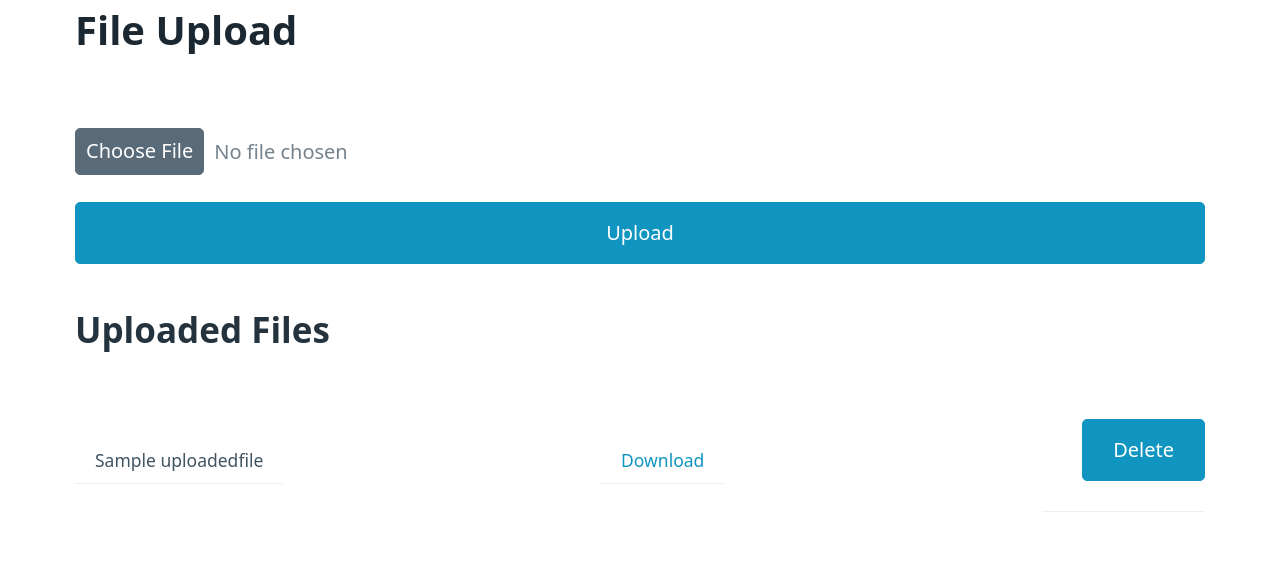
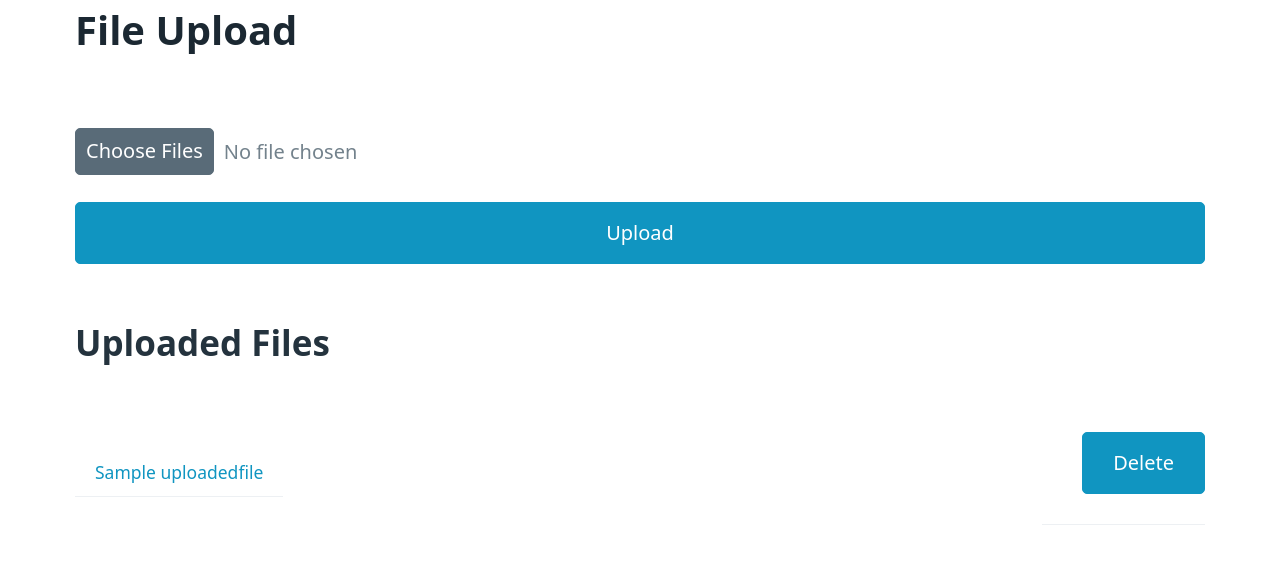
Before and after one commit to dmitriko/uploadhub, a Django app: page / in a window 1280 px wide. Shown: the top 564 px of the page. Run offline with Django 4.2, Linux system fonts and the light colour scheme; tables that the repository leaves empty hold one stand-in row (values such as "Sample post").

Commit message:
multiple files upload

```diff
--- a/fileportal/uploadhub/templates/index.html
+++ b/fileportal/uploadhub/templates/index.html
@@ -31,13 +31,12 @@
 <body>
     <div class="container">
         <h1>File Upload</h1>
-        <div class="file-upload-container">
-            <form method="post" enctype="multipart/form-data">
-                {% csrf_token %}
-                <input type="file" name="file" class="input" required>
-                <button type="submit" class="button primary">Upload</button>
-            </form>
-        </div>
+        <form method="post" enctype="multipart/form-data">
+            {% csrf_token %}
+            <input type="file" name="files" multiple class="input">
+            <button type="submit" class="button primary">Upload</button>
+        </form>
+
 
         <h2>Uploaded Files</h2>
         <table class="uploaded-files-list">
@@ -45,10 +44,7 @@
             <tbody>
                 {% for file in files %}
                     <tr class="uploaded-file-item">
-                        <td>{{ file.original_name }}</td>
-                        <td>
-                            <a href="{% url 'download_file' file.unique_id %}" class="button small">Download</a>
-                        </td>
+                        <td><a href="{% url 'download_file' file.unique_id %}" class="button small">{{ file.original_name }}</a></td>
                         <td>
                             <form action="{% url 'delete_file' file.unique_id %}" method="post" style="display: inline;">
                                 {% csrf_token %}
--- a/fileportal/uploadhub/views.py
+++ b/fileportal/uploadhub/views.py
@@ -14,19 +14,22 @@ from .models import UploadedFile
 
 
 def index(request):
-    if request.method == 'POST' and request.FILES['file']:
-        file = request.FILES['file']
-        unique_id = uuid.uuid4()
-        file_name = f"{unique_id}"
-        content_type = file.content_type
+    if request.method == 'POST' and request.FILES.getlist('files'):
+        for file in request.FILES.getlist('files'):
+            unique_id = uuid.uuid4()
+            file_name = f"{unique_id}"
+            content_type = file.content_type
 
-        # Save file to S3
-        default_storage.save(file_name, file)
+            # Save file to S3
+            default_storage.save(file_name, file)
 
-        # Save file details to the database
-        UploadedFile.objects.create(original_name=file.name, unique_id=unique_id, content_type=content_type)
+            # Save file details to the database
+            UploadedFile.objects.create(
+                original_name=file.name,
+                unique_id=unique_id,
+                content_type=content_type
+            )
 
-    # Fetch list of files from the database
     files = UploadedFile.objects.all()
     return render(request, 'index.html', {'files': files})
 
```
